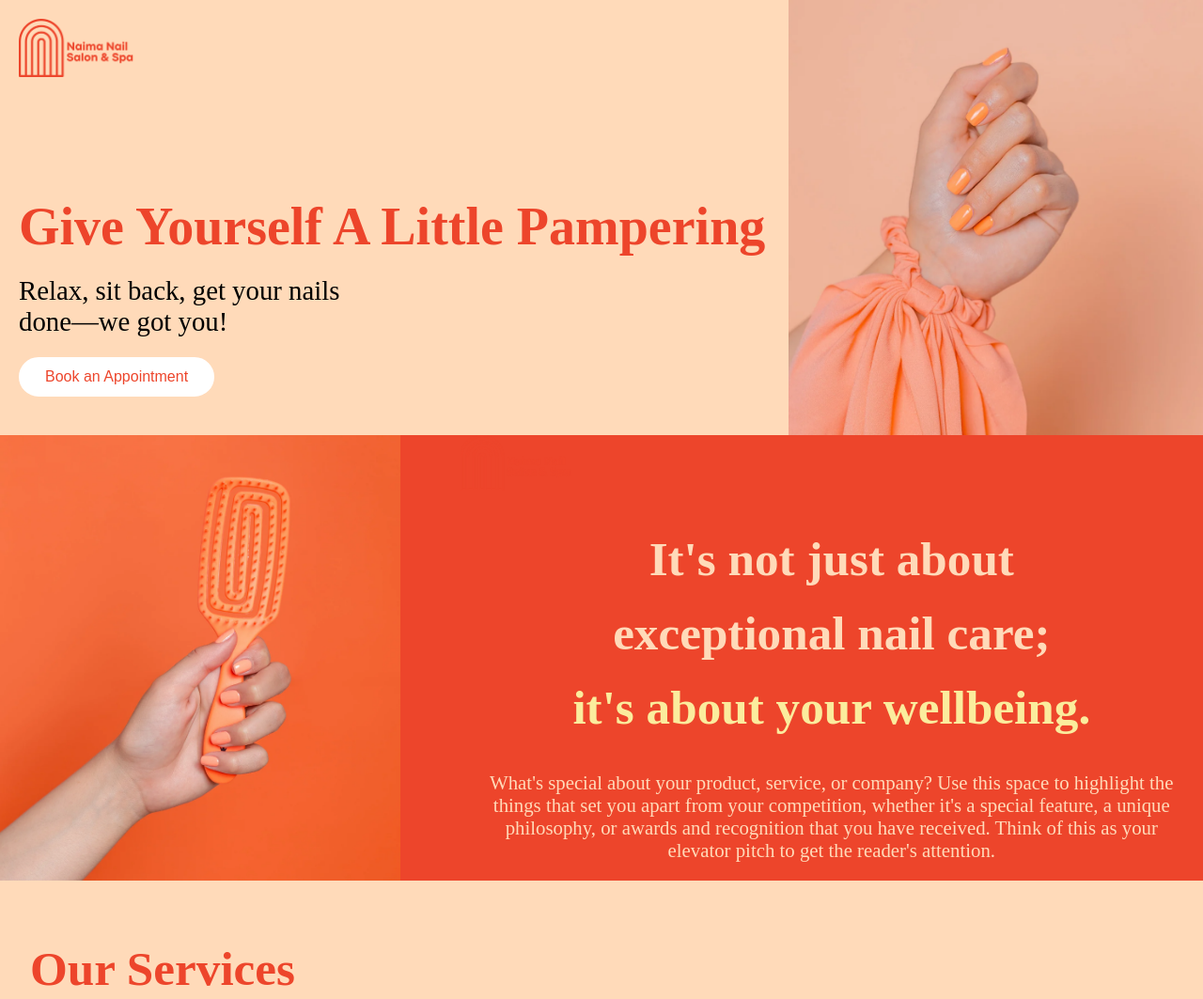
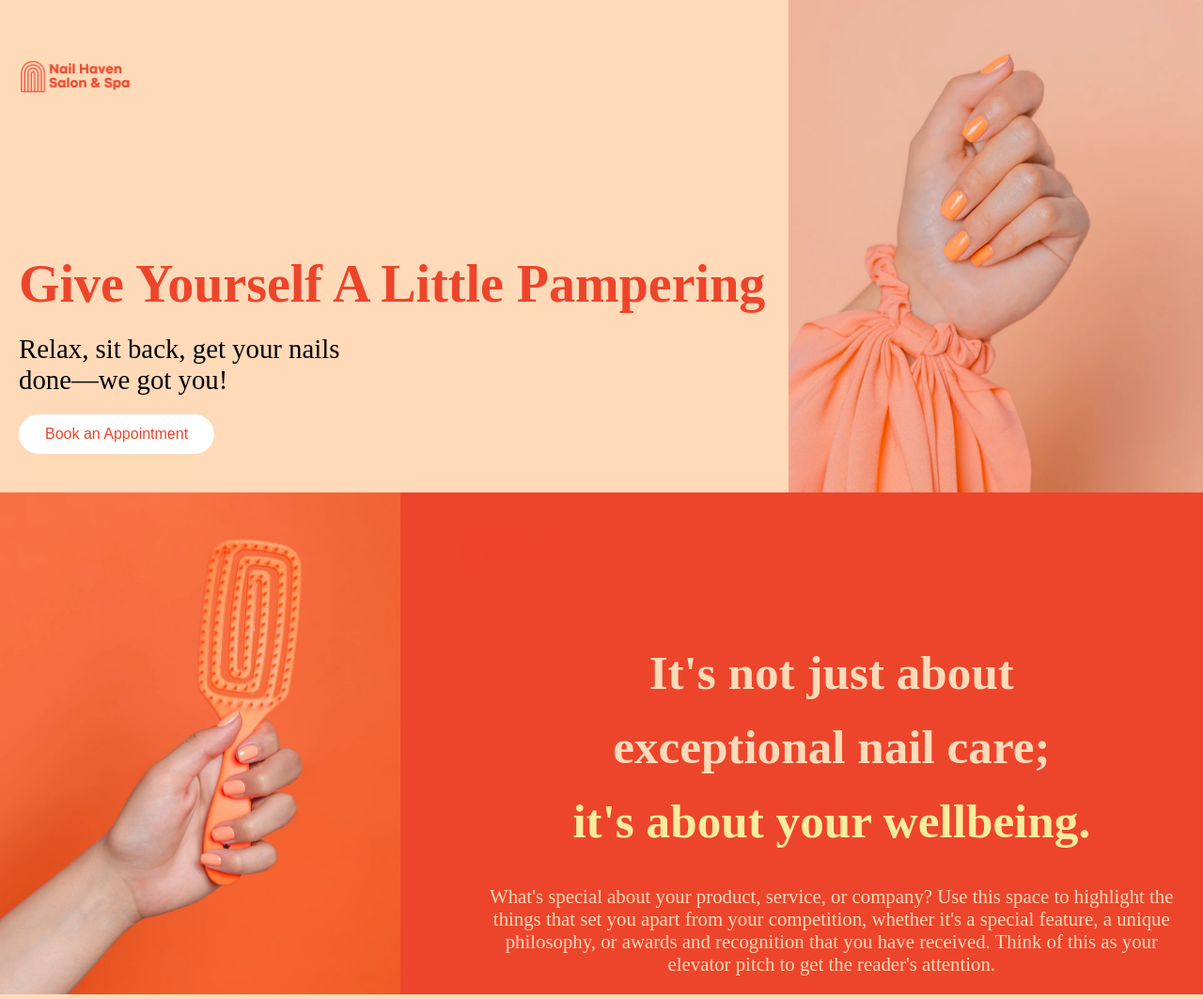
Before and after one commit to angelob120/Nail-Heven, a plain HTML site: page index.html in a window 1280 px wide. Shown: the top 1063 px of the page at 94% size. Drawn offline with Linux system fonts and the light colour scheme.

Commit message:
fixed the index and style files

```diff
--- a/index.html
+++ b/index.html
@@ -6,6 +6,7 @@
     <meta name="viewport" content="width=device-width, initial-scale=1.0">
     <link rel="stylesheet" href="style.css">
     <link rel="stylesheet" href="https://cdnjs.cloudflare.com/ajax/libs/font-awesome/6.0.0-beta3/css/all.min.css" integrity="sha384-KyZXEAg3QhqLMpG8r+Knujsl7/1M2i0v/7D5F+3v9XlMnG570zB6Ew8RJtL8R0p/6" crossorigin="anonymous">
+    <link rel="icon" type="image/png" href="Nail Haven Salon & Spa logo.png">
     <title>Home</title>
 </head>
 <body>
@@ -23,7 +24,7 @@
                 <div class="sec-1-text-container">
                     <!-- Logo container -->
                     <div class="sec-1-logo-postion">
-                        <img src="Naima Nail Salon & Spa.png" alt="Logo">
+                        <img src="Nail Heven Salon.png" alt="Logo">
                     </div>
                     <!-- Headline text container -->
                     <div class="sec-1-headline-text">
@@ -64,7 +65,7 @@
                 <div class="sec-2-text-container">
                     <!-- Logo container -->
                     <div class="sec-2-logo-postion">
-                        <img src="Naima Nail Salon & Spa.png" alt="Logo">
+                        <img src="Nail Heven Salon.png" alt="Logo">
                     </div>
                     <!-- Headline text container -->
                     <div class="sec-2-headline-text">
@@ -228,9 +229,6 @@
             <div class="sec-7-text-square-2"> <!-- Second text square for email -->
                 <p><b>Email: </b>hello@reallygreatsite.com</p>
             </div>
-            <div class="sec-7-text-square-3"> <!-- Third text square for creator's name -->
-                <p><b>Created By:</b> Angelo Brown</p>
-            </div>
         </div>
     </div>
     <!-- section 7 ends  -->
```
Also changed, not shown: Nail Haven Salon & Spa logo.png (added), Nail Heven Salon.png (added), Naima Nail Salon & Spa.png (deleted).
